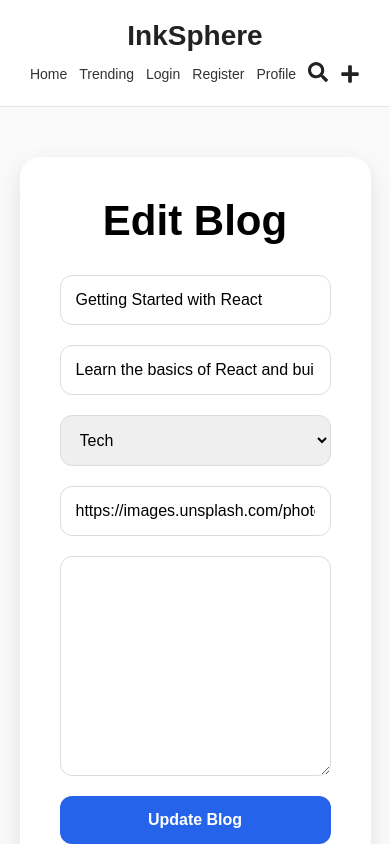
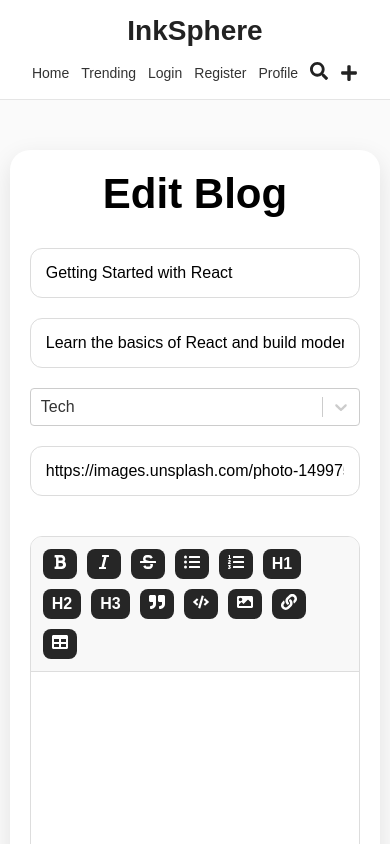
Before and after one commit to ACM-JUIT/Team-5-Inksphere, a React (Vite) app in the folder frontend-app/: page /edit-blog/1 in a window 390 px wide. Shown: the top 844 px of the page. Built offline with nearby package versions, Linux system fonts and the light colour scheme.

Commit message:
Refined category selector with react-select

```diff
--- a/frontend-app/package.json
+++ b/frontend-app/package.json
@@ -21,7 +21,8 @@
     "react": "^19.2.6",
     "react-dom": "^19.2.6",
     "react-icons": "^5.6.0",
-    "react-router-dom": "^7.17.0"
+    "react-router-dom": "^7.17.0",
+    "react-select": "^5.10.2"
   },
   "devDependencies": {
     "@eslint/js": "^10.0.1",
--- a/frontend-app/src/App.css
+++ b/frontend-app/src/App.css
@@ -791,20 +791,18 @@ body {
   float: left;
 }
 
-.editor-toolbar {
-  position: sticky;
-  top: 0;
-  z-index: 10;
+.create-blog select {
+  width: 100%;
+  max-width: 100%;
 }
 
-.ProseMirror {
-  min-height: 450px;
-}
 @media (max-width: 768px) {
+
   .navbar {
+    padding: 15px;
     flex-direction: column;
-    gap: 10px;
-    padding: 20px;
+    align-items: center;
+    gap: 15px;
     position: static;
   }
 
@@ -813,13 +811,35 @@ body {
   }
 
   .nav-links {
+    width: 100%;
+    display: flex;
     flex-wrap: wrap;
     justify-content: center;
     gap: 12px;
   }
 
-  .nav-links a {
+  .nav-links a,
+  .nav-logout {
     font-size: 14px;
+  }
+
+  .search-dropdown {
+    position: fixed;
+    top: 120px;
+    left: 50%;
+    transform: translateX(-50%);
+    right: auto;
+    width: 90%;
+    max-width: 320px;
+    z-index: 2000;
+  }
+
+  .nav-search {
+    width: 100%;
+  }
+
+  .nav-icon {
+    font-size: 18px;
   }
 
   .hero-section {
@@ -870,4 +890,13 @@ body {
   .register-container {
     width: 90%;
   }
+
+  .create-blog {
+    width: 95%;
+    padding: 20px;
+  }
+
+  .create-blog select {
+    width: 100%;
+  }
 }
--- a/frontend-app/src/components/RichTextEditor.jsx
+++ b/frontend-app/src/components/RichTextEditor.jsx
@@ -29,7 +29,6 @@ function RichTextEditor({
     extensions: [
       StarterKit,
       Image,
-      Link,
       Table.configure({
         resizable: true,
       }),
--- a/frontend-app/src/pages/CreateBlog.jsx
+++ b/frontend-app/src/pages/CreateBlog.jsx
@@ -1,6 +1,7 @@
 import { useState } from "react";
 import { useNavigate } from "react-router-dom";
 import RichTextEditor from "../components/RichTextEditor";
+import Select from "react-select";
 
 function CreateBlog({ blogs, setBlogs }) {
   const navigate = useNavigate();
@@ -94,33 +95,19 @@ function CreateBlog({ blogs, setBlogs }) {
             }}
           />
 
-          <select
-            value={category}
-            onChange={(e) => {
-              setCategory(e.target.value);
+          <Select
+            placeholder="Select Category"
+            options={[
+              { value: "Tech", label: "Tech" },
+              { value: "Travel", label: "Travel" },
+              { value: "Lifestyle", label: "Lifestyle" },
+              { value: "Education", label: "Education" },
+            ]}
+            onChange={(selectedOption) => {
+              setCategory(selectedOption.value);
               setError("");
             }}
-          >
-            <option value="">
-              Select Category
-            </option>
-
-            <option value="Tech">
-              Tech
-            </option>
-
-            <option value="Travel">
-              Travel
-            </option>
-
-            <option value="Lifestyle">
-              Lifestyle
-            </option>
-
-            <option value="Education">
-              Education
-            </option>
-          </select>
+          />
 
           <input
             type="text"
--- a/frontend-app/src/pages/EditBlog.jsx
+++ b/frontend-app/src/pages/EditBlog.jsx
@@ -1,5 +1,7 @@
 import { useState } from "react";
 import { useNavigate, useParams } from "react-router-dom";
+import RichTextEditor from "../components/RichTextEditor";
+import Select from "react-select";
 
 function EditBlog({ blogs, setBlogs }) {
   const { id } = useParams();
@@ -83,21 +85,21 @@ function EditBlog({ blogs, setBlogs }) {
           }
         />
 
-        <select
-          value={category}
-          onChange={(e) =>
-            setCategory(e.target.value)
+        <Select
+          value={{
+            value: category,
+            label: category,
+          }}
+          options={[
+            { value: "Tech", label: "Tech" },
+            { value: "Travel", label: "Travel" },
+            { value: "Lifestyle", label: "Lifestyle" },
+            { value: "Education", label: "Education" },
+          ]}
+          onChange={(selectedOption) =>
+            setCategory(selectedOption.value)
           }
-        >
-          <option value="Tech">Tech</option>
-          <option value="Travel">Travel</option>
-          <option value="Lifestyle">
-            Lifestyle
-          </option>
-          <option value="Education">
-            Education
-          </option>
-        </select>
+        />
 
         <input
           type="text"
@@ -107,12 +109,9 @@ function EditBlog({ blogs, setBlogs }) {
           }
         />
 
-        <textarea
-          rows="10"
-          value={content}
-          onChange={(e) =>
-            setContent(e.target.value)
-          }
+        <RichTextEditor
+          content={content}
+          setContent={setContent}
         />
 
         {error && (
```
Also changed, not shown: 1 other file (tests, documents, lock files or other folders).
